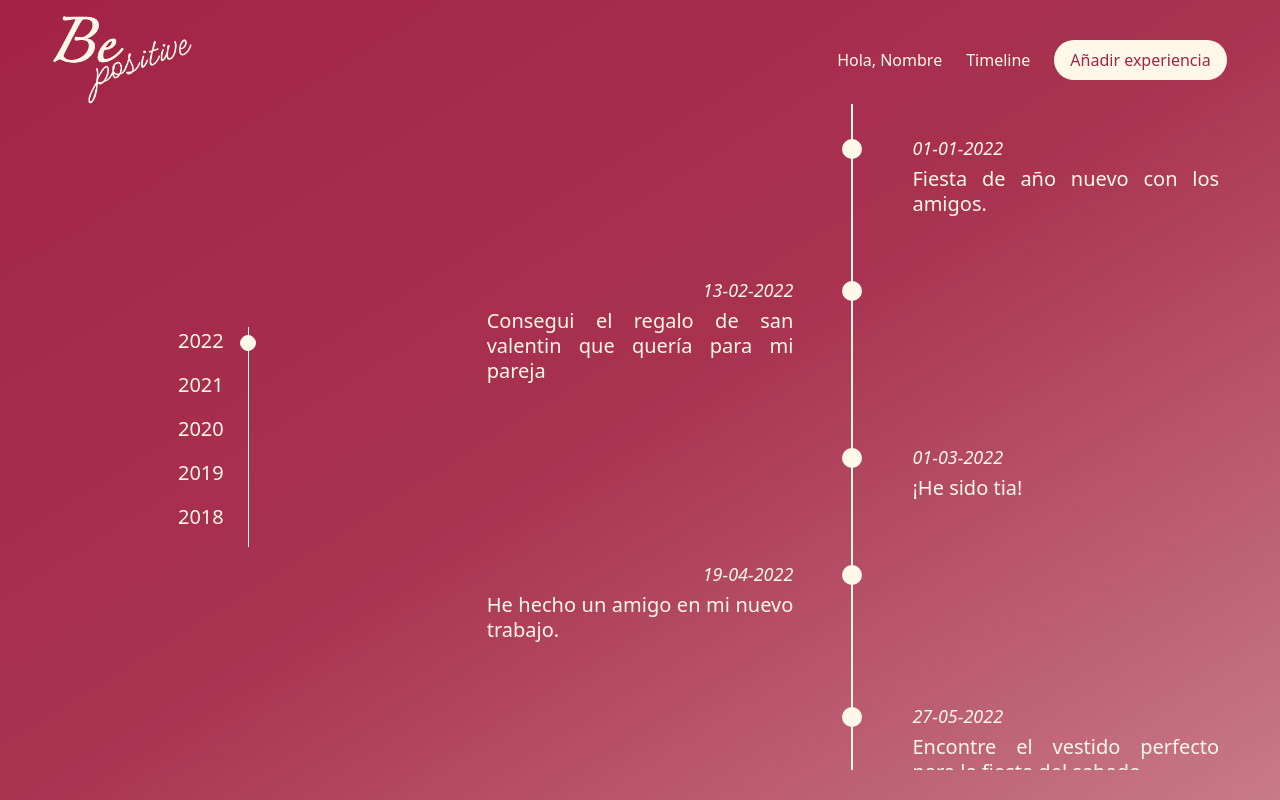
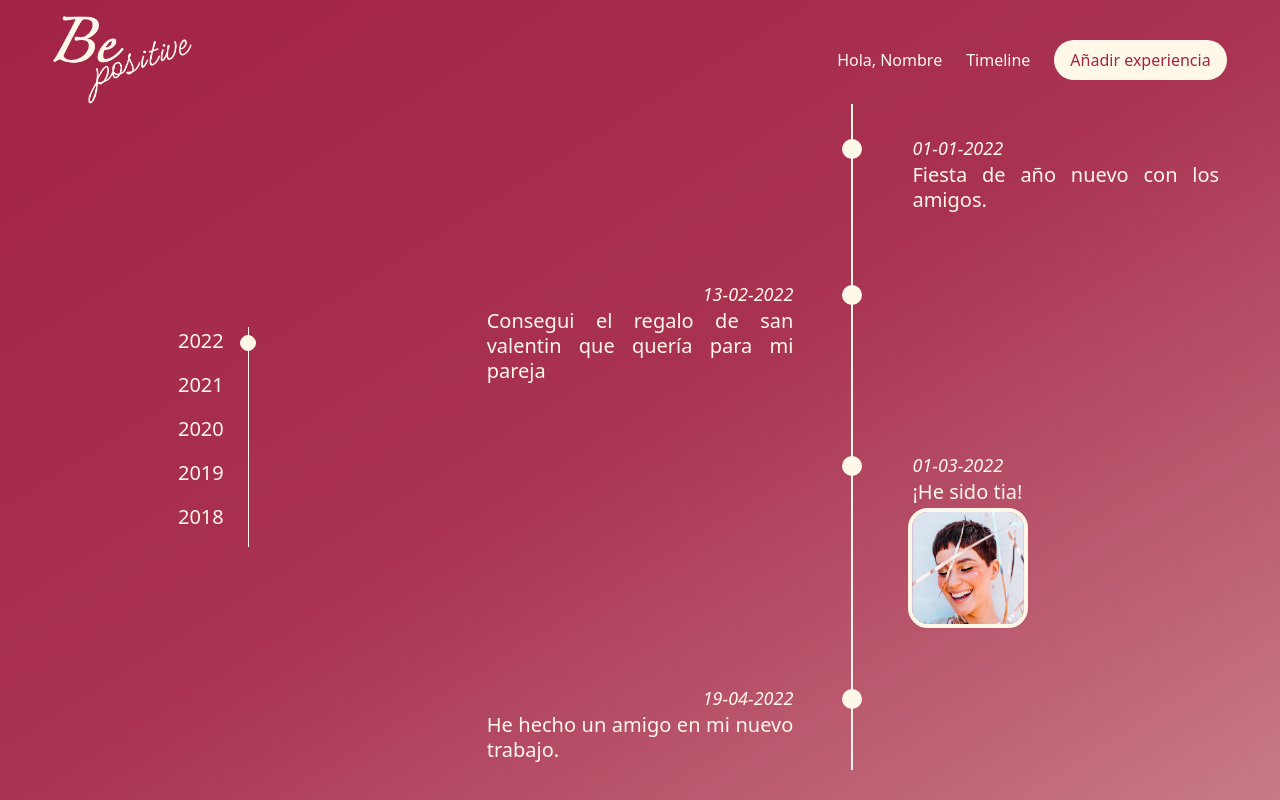
Before and after one commit to maroch0/PFC-BePositive, a Vue app: page /timeline in a window 1280 px wide. Built offline with nearby package versions, Linux system fonts and the light colour scheme.

Commit message:
add optional field photo to timeline

```diff
--- a/src/components/TimelineItem.vue
+++ b/src/components/TimelineItem.vue
@@ -13,8 +13,16 @@
             : 'flex flex-col justify-end items-start'
         "
       >
-        <h2 class="italic font-thin text-lg mb-1">{{ item.date }}</h2>
-        <p class="leading-tight text-xl text-justify">{{ item.description }}</p>
+        <h2 class="italic font-thin text-lg">{{ item.date }}</h2>
+        <p class="leading-tight text-xl text-justify mb-2">
+          {{ item.description }}
+        </p>
+        <div
+          v-if="item.photo"
+          class="flex justify-center items-center w-28 h-28 overflow-hidden rounded-2xl outline outline-4 outline-cosmicLatte"
+        >
+          <img :src="item.photo" class="object-center" />
+        </div>
       </article>
     </div>
   </section>
--- a/src/views/Timeline.vue
+++ b/src/views/Timeline.vue
@@ -32,151 +32,186 @@ export default {
           {
             date: "01-01-2022",
             description: "Fiesta de año nuevo con los amigos.",
+            photo: null,
           },
           {
             date: "13-02-2022",
             description:
               "Consegui el regalo de san valentin que quería para mi pareja",
+            photo: null,
           },
           {
             date: "01-03-2022",
             description: "¡He sido tia!",
+            photo: "src/assets/profile-img.png",
           },
           {
             date: "19-04-2022",
             description: "He hecho un amigo en mi nuevo trabajo.",
+            photo: null,
           },
           {
             date: "27-05-2022",
             description:
               "Encontre el vestido perfecto para la fiesta del sabado.",
+            photo: null,
           },
         ],
         [
           {
             date: "01-01-2021",
             description: "Un nuevo año me espera.",
+            photo: "src/assets/profile-img.png",
           },
           {
             date: "13-02-2021",
             description: "Fiesta de empresa.",
+            photo: null,
           },
           {
             date: "01-03-2021",
             description: "He jugado mi primera partida de padel.",
+            photo: null,
           },
           {
             date: "19-04-2021",
             description: "Me han ascendido en el trabajo.",
+            photo: "src/assets/profile-img.png",
           },
           {
             date: "27-05-2021",
             description: "He descubierto un sitio muy bonito en la montaña.",
+            photo: null,
           },
           {
             date: "14-06-2021",
             description: "Primeras palabras de Mateo.",
+            photo: null,
           },
           {
             date: "24-07-2021",
             description: "Me siento genial.",
+            photo: "src/assets/profile-img.png",
           },
           {
             date: "08-08-2021",
             description: "Celebramos 10 años de matrimonio.",
+            photo: null,
           },
           {
             date: "26-10-2021",
             description: "Fin de semana de spa con las amigas",
+            photo: null,
           },
           {
             date: "03-11-2021",
             description: "Nos mudamos a la ciudad",
+            photo: null,
           },
         ],
         [
           {
             date: "01-01-2020",
             description: "Celebrando el nuevo año en una casita rural.",
+            photo: null,
           },
           {
             date: "13-02-2020",
             description: "He vuelto a tocar la guitarra.",
+            photo: null,
           },
           {
             date: "01-03-2020",
             description: "Adoptamos un perrito.",
+            photo: "src/assets/profile-img.png",
           },
           {
             date: "19-04-2020",
             description: "Cumplo 35 y me siento genial.",
+            photo: null,
           },
           {
             date: "27-05-2020",
             description: "Termine el master.",
+            photo: null,
           },
           {
             date: "14-06-2020",
             description: "Nos vamos a Escocia.",
+            photo: null,
           },
           {
             date: "24-07-2020",
             description: "Ha sido un día genial en la playa.",
+            photo: null,
           },
           {
             date: "08-08-2020",
             description: "Termine de leer mi nuevo libro y es una pasada.",
+            photo: "src/assets/profile-img.png",
           },
           {
             date: "26-10-2020",
             description: "Hacemos un pastel en pareja.",
+            photo: null,
           },
           {
             date: "03-11-2020",
             description: "Visito a mi amiga de Australia.",
+            photo: null,
           },
           {
             date: "09-12-2020",
             description: "Sofa, manta y Netflix.",
+            photo: "src/assets/profile-img.png",
           },
         ],
         [
           {
             date: "13-02-2019",
             description: "Cena en el restaurante de nuestra primera cita.",
+            photo: "src/assets/profile-img.png",
           },
           {
             date: "01-03-2019",
             description: "Estoy escribiendo un libro.",
+            photo: null,
           },
           {
             date: "19-04-2019",
             description: "Me he comprado unas gafas nuevas que son lo más.",
+            photo: null,
           },
           {
             date: "27-05-2019",
             description: "Redecoramos la casa.",
+            photo: null,
           },
           {
             date: "14-06-2019",
             description:
               "Alquilamos un pequeño apartamento en la playa para las vacaciones de verano.",
+            photo: null,
           },
           {
             date: "24-07-2019",
             description: "He quedado a comer con mi hermana.",
+            photo: "src/assets/profile-img.png",
           },
           {
             date: "08-08-2019",
             description: "Ha sido mi primer dia en las clases de calistenia.",
+            photo: null,
           },
           {
             date: "17-09-2019",
             description: "Preparamos por primera vez curry.",
+            photo: null,
           },
           {
             date: "30-10-2019",
             description: "¡Termine mi libro!",
+            photo: null,
           },
         ],
         [
@@ -184,35 +219,43 @@ export default {
             date: "13-02-2018",
             description:
               "He conseguido las entradas para el concierto de mi grupo favorito.",
+            photo: null,
           },
           {
             date: "19-04-2018",
             description: "He encontrado un nuevo trabajo.",
+            photo: null,
           },
           {
             date: "27-05-2018",
             description:
               "Preparamos una cena romantica con velas en nuestro balcon.",
+            photo: null,
           },
           {
             date: "14-06-2018",
             description: "Por fin se estreno la pelicula que queria ver.",
+            photo: "src/assets/profile-img.png",
           },
           {
             date: "24-07-2018",
             description: "Damos un paseo en la playa por la noche.",
+            photo: null,
           },
           {
             date: "08-08-2018",
             description: "La chica de la cafeteria ha sido super maja.",
+            photo: null,
           },
           {
             date: "26-10-2018",
             description: "Me encanta mi nuevo peinado.",
+            photo: "src/assets/profile-img.png",
           },
           {
             date: "03-11-2018",
             description: "Pasamos una tarde en pareja maravillosa.",
+            photo: null,
           },
         ],
       ],
--- a/src/views/UserProfile.vue
+++ b/src/views/UserProfile.vue
@@ -1,8 +1,6 @@
 <template>
   <Header />
-  <main
-    class="flex flex-col justify-center items-center space-y-8"
-  >
+  <main class="h-4/6 flex flex-col justify-center items-center space-y-8">
     <aside>
       <UpdateImage />
     </aside>
@@ -19,15 +17,15 @@
 </template>
 
 <script>
-import Header from '../components/Header.vue'
-import UpdateImage from '../components/UpdateImage.vue'
-import UpdateProfileForm from '../components/UpdateProfileForm.vue'
+import Header from "../components/Header.vue";
+import UpdateImage from "../components/UpdateImage.vue";
+import UpdateProfileForm from "../components/UpdateProfileForm.vue";
 export default {
-  name: 'UserProfile',
+  name: "UserProfile",
   components: {
     Header,
     UpdateImage,
     UpdateProfileForm,
-  }
-}
+  },
+};
 </script>
```
